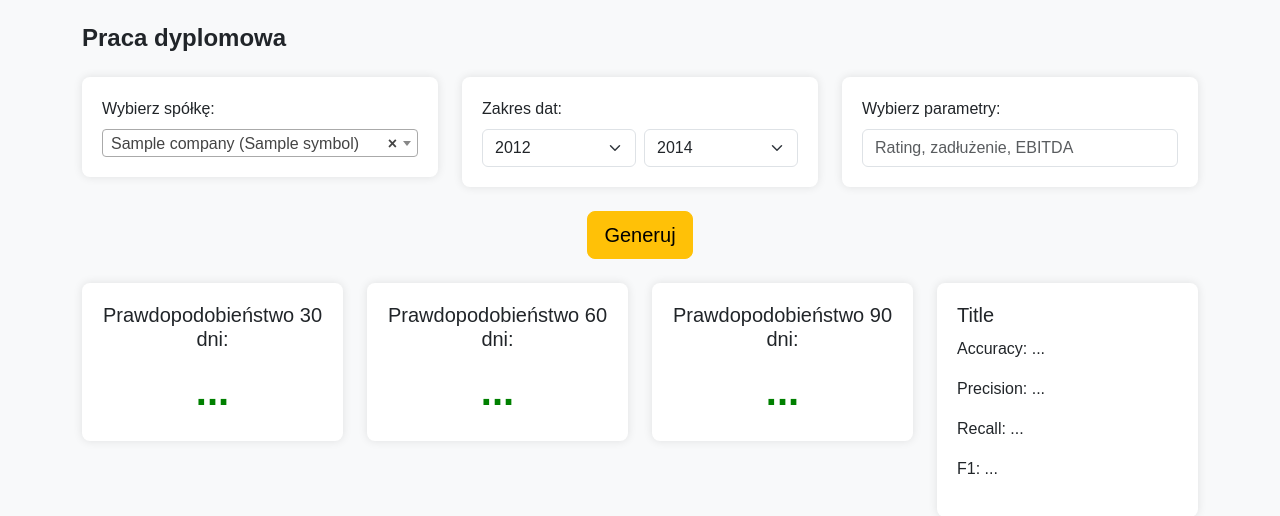
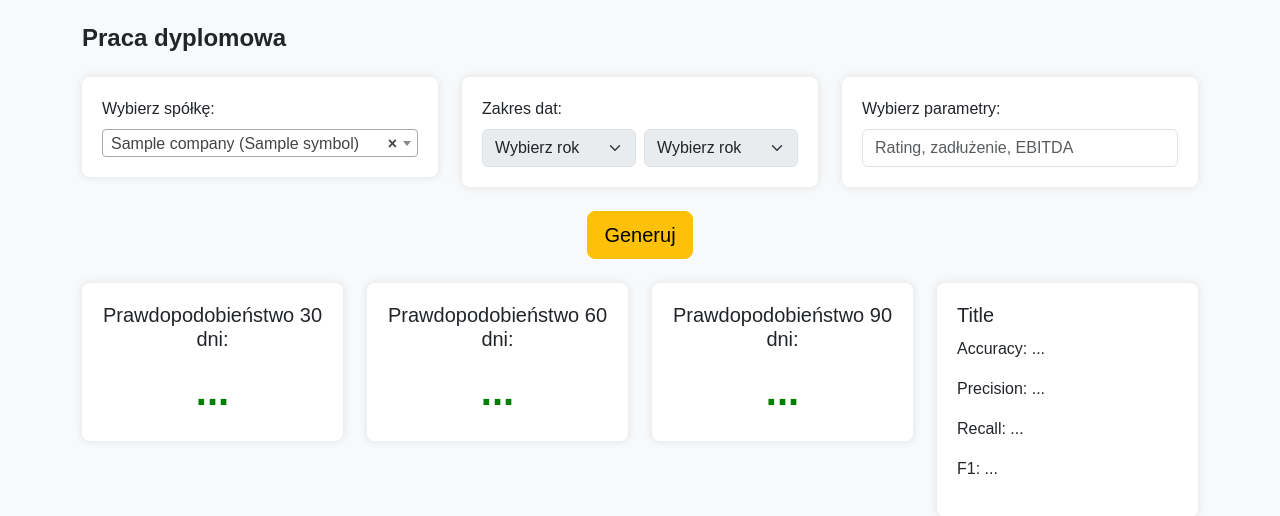
Before and after one commit to PavelRadkevich/Praca-dyplomowa, a Flask app: template templates/home.html in a window 1280 px wide. Shown: the top 516 px of the page. Run offline with Flask 3, Linux system fonts and the light colour scheme; the template is opened without the code that fills it: most values are stand-ins (such as "Sample title", 1, 10 or a date in 2020); some libraries are stand-ins or nearby versions.

Commit message:
Dodano ladowanie lat, w ktorych byly sprzedawane akcje spolki

```diff
--- /dev/null
+++ b/static/js/home.js
@@ -0,0 +1,31 @@
+$(document).ready(function () {
+    $('#companySelect').on('change', function () {
+        const companySymbol = $(this).val();
+        if (!companySymbol) return;
+
+        // Очистка и выключение полей выбора года перед запросом
+        $('#startYear, #endYear').empty().append('<option value="" selected disabled>Загрузка...</option>').prop('disabled', true);
+
+        // Отправляем запрос на сервер
+        $.ajax({
+            url: `/api/get_company_years/${companySymbol}`,
+            method: 'GET',
+            success: function (response) {
+                const years = response.years;
+
+                // Заполняем поля годов
+                $('#startYear, #endYear').empty().append('<option value="" selected disabled>Выберите год</option>');
+                years.forEach(year => {
+                    $('#startYear, #endYear').append(`<option value="${year}">${year}</option>`);
+                });
+
+                // Включаем выбор дат
+                $('#startYear, #endYear').prop('disabled', false);
+            },
+            error: function () {
+                alert('Failed to load the years data. Try again.');
+                $('#startYear, #endYear').empty().append('<option value="" selected disabled>Wybierz rok</option>').prop('disabled', true);
+            }
+        });
+    });
+});
--- a/templates/home.html
+++ b/templates/home.html
@@ -10,6 +10,8 @@
     <script src="https://code.jquery.com/jquery-3.6.0.min.js"></script>
     <link href="https://cdn.jsdelivr.net/npm/select2@4.0.13/dist/css/select2.min.css" rel="stylesheet" />
     <script src="https://cdn.jsdelivr.net/npm/select2@4.0.13/dist/js/select2.min.js"></script>
+
+    <script src="{{ url_for('static', filename='js/home.js') }}"></script>
 </head>
 <body>
     <!-- Header -->
@@ -24,10 +26,10 @@
         <div class="row mb-4">
             <div class="col-md-4">
                 <div class="box">
-                    <label for="allCompanies" class="form-label">Wybierz spółkę:</label>
-                    <select class="form-select" id="allCompanies">
+                    <label for="companySelect" class="form-label">Wybierz spółkę:</label>
+                    <select class="form-select" id="companySelect">
                         {% for company in allCompanies %}
-                        <option>{{ company.name }} ({{ company.symbol }})</option>
+                        <option value="{{ company.symbol }}">{{ company.name }} ({{ company.symbol }})</option>
                         {% endfor %}
                     </select>
                 </div>
@@ -36,15 +38,11 @@
                 <div class="box">
                     <label for="dateRange" class="form-label">Zakres dat:</label>
                     <div class="d-flex gap-2">
-                        <select class="form-select">
-                            <option>2012</option>
-                            <option>2013</option>
-                            <option>2014</option>
+                        <select class="form-select" id="startYear" disabled>
+                            <option value="" selected disabled>Wybierz rok</option>
                         </select>
-                        <select class="form-select">
-                            <option>2014</option>
-                            <option>2015</option>
-                            <option>2016</option>
+                        <select class="form-select" id="endYear" disabled>
+                            <option value="" selected disabled>Wybierz rok</option>
                         </select>
                     </div>
                 </div>
@@ -140,7 +138,7 @@
     <script src="https://cdn.jsdelivr.net/npm/bootstrap@5.3.0/dist/js/bootstrap.bundle.min.js"></script>
     <script>
         $(document).ready(function() {
-            $('#allCompanies').select2({
+            $('#companySelect').select2({
                 placeholder: 'Wybierz spółkę',
                 allowClear: true
             });
```
Also changed, not shown: apps/home/home.py (+33 -7 lines).
